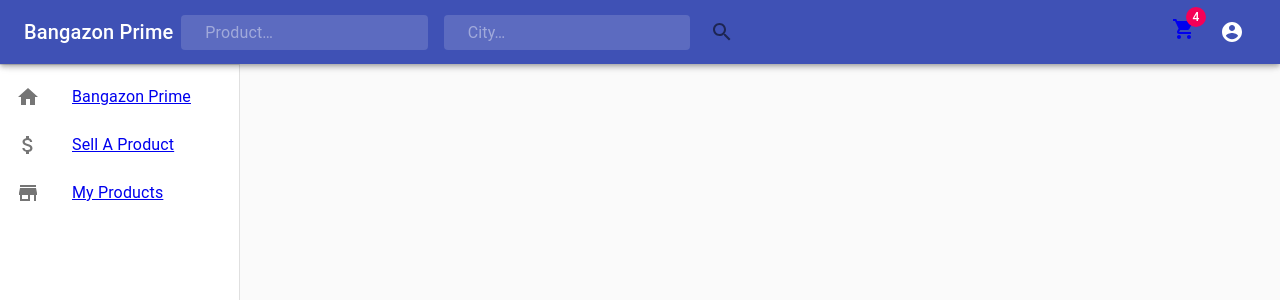
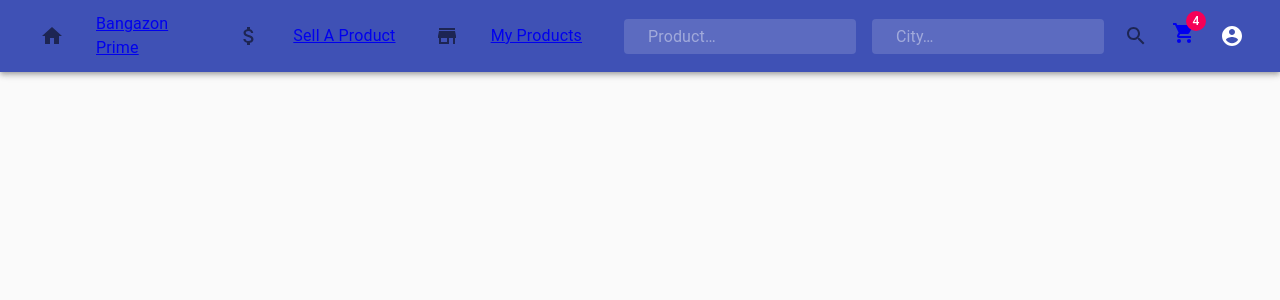
Before and after one commit to nss-cohort-36/bangazon-client-imagination-station-react, a React (Create React App) app in the folder bangazon/: page / in a window 1280 px wide. Shown: the top 300 px of the page. Built offline with nearby package versions, Linux system fonts and the light colour scheme.

Commit message:
removed drawer

```diff
--- a/bangazon/src/components/nav/Navbar.js
+++ b/bangazon/src/components/nav/Navbar.js
@@ -206,11 +206,39 @@ class NavBar extends React.Component {
       </Menu>
     );
 
-    const drawer = (
-        <div>
-          <div className={classes.toolbar} />
-          <Divider />
-          <List>
+    // const drawer = (
+    //     <div>
+    //       <div className={classes.toolbar} />
+    //       <Divider />
+    //       <List>
+    //           <ListItem button id="home">
+    //             <ListItemIcon><Home /></ListItemIcon>
+    //             <ListItemText><Link className="nav-link link" to="/home">Bangazon Prime</Link></ListItemText>
+    //           </ListItem>
+    //           <ListItem button id="sellAProduct">
+    //             <ListItemIcon><AttachMoney /></ListItemIcon>
+    //             <ListItemText><Link className="nav-link link" to="/product/new">Sell A Product</Link></ListItemText>
+    //           </ListItem>
+    //           <ListItem button id="myProducts">
+    //             <ListItemIcon><Store /></ListItemIcon>
+    //             <ListItemText><Link className="nav-link link" to="/products">My Products</Link></ListItemText>
+    //           </ListItem>
+    //       </List>
+    //     </div>
+    //   );
+
+    return (
+      <div className={classes.root}>
+        <CssBaseline />
+        <AppBar position="static" id="navBar">
+          <Toolbar>
+            <IconButton className={classes.menuButton} color="inherit" aria-label="Open drawer">
+              <MenuIcon />
+            </IconButton>
+
+            {/* <Typography className={classes.title} variant="h6" color="inherit" noWrap>
+              Bangazon Prime
+            </Typography> */}
               <ListItem button id="home">
                 <ListItemIcon><Home /></ListItemIcon>
                 <ListItemText><Link className="nav-link link" to="/home">Bangazon Prime</Link></ListItemText>
@@ -223,22 +251,7 @@ class NavBar extends React.Component {
                 <ListItemIcon><Store /></ListItemIcon>
                 <ListItemText><Link className="nav-link link" to="/products">My Products</Link></ListItemText>
               </ListItem>
-          </List>
-        </div>
-      );
-
-    return (
-      <div className={classes.root}>
-        <CssBaseline />
-        <AppBar position="static" id="navBar">
-          <Toolbar>
-            <IconButton className={classes.menuButton} color="inherit" aria-label="Open drawer">
-              <MenuIcon />
-            </IconButton>
-            <Typography className={classes.title} variant="h6" color="inherit" noWrap>
-              Bangazon Prime
-            </Typography>
-            <div className={classes.search}>
+                  <div className={classes.search}>
               <InputBase
                 placeholder="Product…"
                 classes={{
@@ -285,7 +298,7 @@ class NavBar extends React.Component {
         <nav className={classes.drawer}>
           {/* The implementation can be swapped with js to avoid SEO duplication of links. */}
           <Hidden smUp implementation="css">
-            <Drawer
+            {/* <Drawer
               container={this.props.container}
               variant="temporary"
               anchor={theme.direction === 'rtl' ? 'right' : 'left'}
@@ -296,10 +309,10 @@ class NavBar extends React.Component {
               }}
             >
               {drawer}
-            </Drawer>
+            </Drawer> */}
           </Hidden>
           <Hidden xsDown implementation="css">
-            <Drawer
+            {/* <Drawer
               classes={{
                 paper: classes.drawerPaper,
               }}
@@ -307,7 +320,7 @@ class NavBar extends React.Component {
               open
             >
               {drawer}
-            </Drawer>
+            </Drawer> */}
           </Hidden>
         </nav>
         {renderMenu}
```
